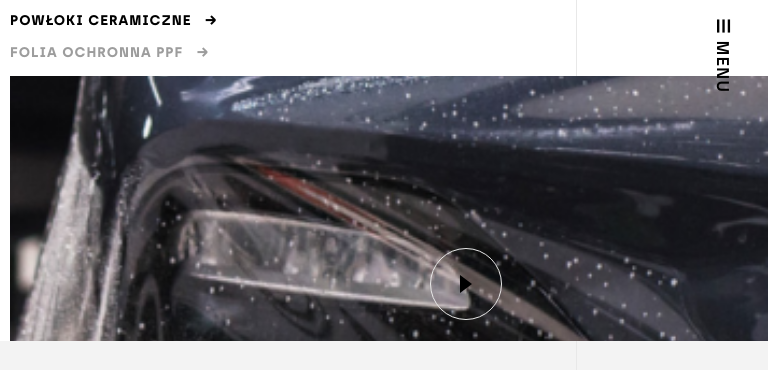
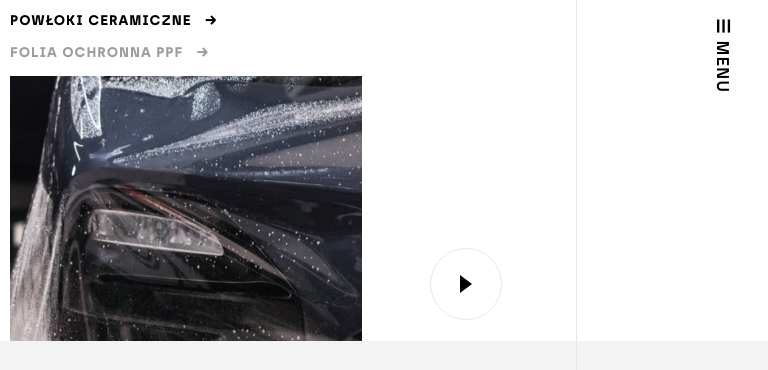
Before and after one commit to borysbudner/pandetailer, a website: page index.html in a window 768 px wide. Shown: the part 277-647 px from the top of the page. Drawn offline with Linux system fonts and the light colour scheme.

Commit message:
Fix img size

```diff
--- a/src/css/style.css
+++ b/src/css/style.css
@@ -520,6 +520,7 @@ footer {
     .img {
         display: flex;
         background-position: left;
+        background-size: initial;
     }
 
     .border-section-button {
```
